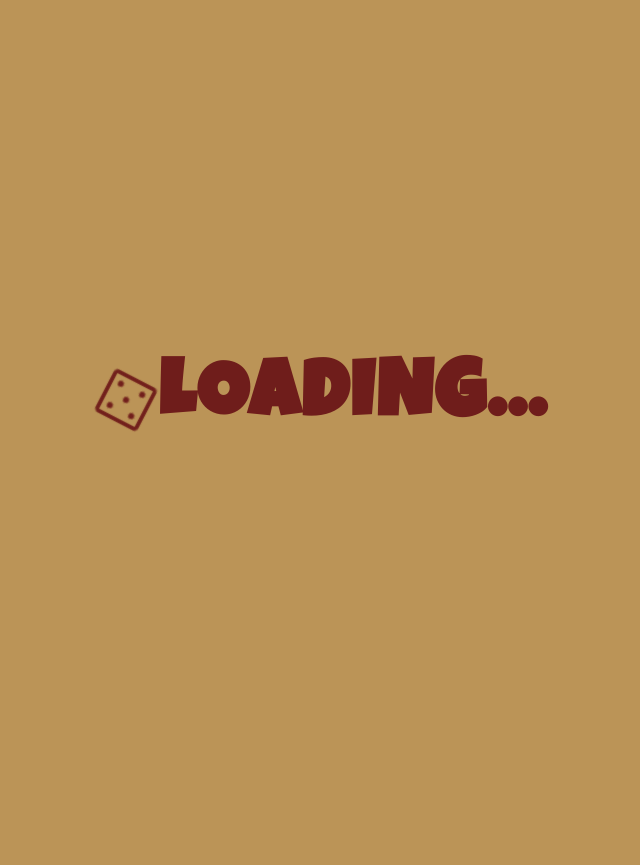
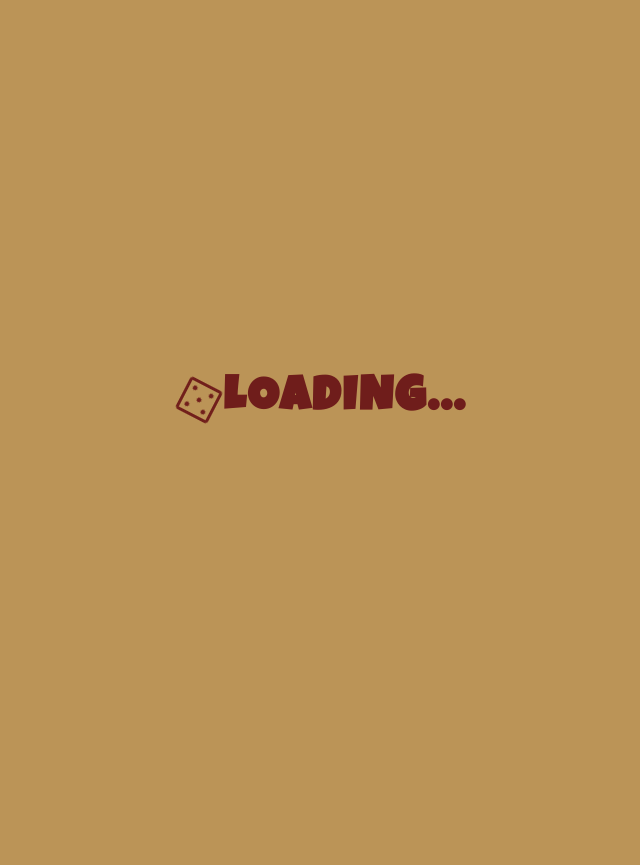
Before and after one commit to CaldwellDerek/bgp, a PHP site: page / in a window 1280 px wide. Shown: the top 865 px of the page, without its empty margins (319-959 px from the left). Before the commit the page ends 432 px from the top, so only its background shows below. Run offline with PHP 8.4, Linux system fonts and the light colour scheme.

Commit message:
further styling added

```diff
--- a/css/index.css
+++ b/css/index.css
@@ -49,10 +49,12 @@ html {
 
 body {
     position: relative;
-    height: 100%;
+    height: 100vh;
     display: grid;
     grid-template-rows: 22rem 0rem auto auto 5rem;
     grid-template-columns: 10% 80% 10%;
+    overflow-y: hidden;
+    overflow-x: hidden;
 }
 
 @keyframes slidedown {
@@ -134,7 +136,7 @@ h6 {
 .page-load {
     position: absolute;
     top: 0;
-    bottom: 0;
+    bottom: -300vh;
     right: 0;
     left: 0;
     background: var(--bg-color);
@@ -142,13 +144,13 @@ h6 {
 }
 
 .page-load h1 {
-    font-size: 5rem;
+    font-size: 3rem;
     color: var(--h-color);
 }
 
 .page-load img {
-    height: 4rem;
-    width: 4rem;
+    height: 3rem;
+    width: 3rem;
     filter: var(--filter);
     animation: loadingAnimation 900ms;
     animation-iteration-count: infinite;
@@ -354,15 +356,14 @@ input::placeholder {
     grid-row: 3;
     grid-column: 2;
     display: grid;
-    grid-template-columns: repeat(6, 1fr);
-    grid-template-rows: 10% 15% 25% 25% 15% 10%;
+    grid-template-columns: 25% 50% 25%;
+    grid-template-rows: 12rem 12rem repeat(4, auto);
     margin-top: 2rem;
 }
 
 .game-image {
-    grid-column-start: 1;
-    grid-column-end: 3;
-    grid-row: 3 / span 2;
+    grid-column: 2;
+    grid-row: 1 / span 2;
     display: flex;
     align-items: center;
     justify-content: center;
@@ -563,22 +564,7 @@ footer {
     }
 }
 
-@media screen and (max-width: 80rem){
-    .game-content {
-        grid-template-columns: 15% 70% 15%;
-        grid-template-rows: auto auto;
-    }
-
-    .game-image {
-        grid-column: 2;
-        grid-row: 1 ;
-    }
-
-
-    .game-info {
-        grid-column: 1 / span 3;
-        grid-row: 2 / span 1;
-    }
+@media screen and (max-width: 120rem){
 
     .game-search {
         width: 80%;
--- a/js/index.js
+++ b/js/index.js
@@ -4,6 +4,7 @@ const CLIENTID1 = "dgPmhIgzGb"
 window.addEventListener("DOMContentLoaded", async () => {
   await bgaSearch(`https://api.boardgameatlas.com/api/search?random=true&client_id=${CLIENTID1}`);
   setTimeout(()=>{
+    document.querySelector("body").style.overflowY = "scroll";
     document.querySelector(".page-load").style.display = "none";
   }, 500)
 
@@ -140,7 +141,8 @@ document.querySelector(".close-search").addEventListener("click", () => {
 
 // Adds event listener to both search buttons and queries the API
 for(let button of document.querySelectorAll(".search-btn")){
-  button.addEventListener("click", () => {
-    bgaSearch(getInputVals());
+  button.addEventListener("click", async () => {
+    await bgaSearch(getInputVals());
+    document.querySelector(".similar-games-list").style.display = "block";
   })
 }
```
Also changed, not shown: other parts of css/index.css (+15 -20 lines).
